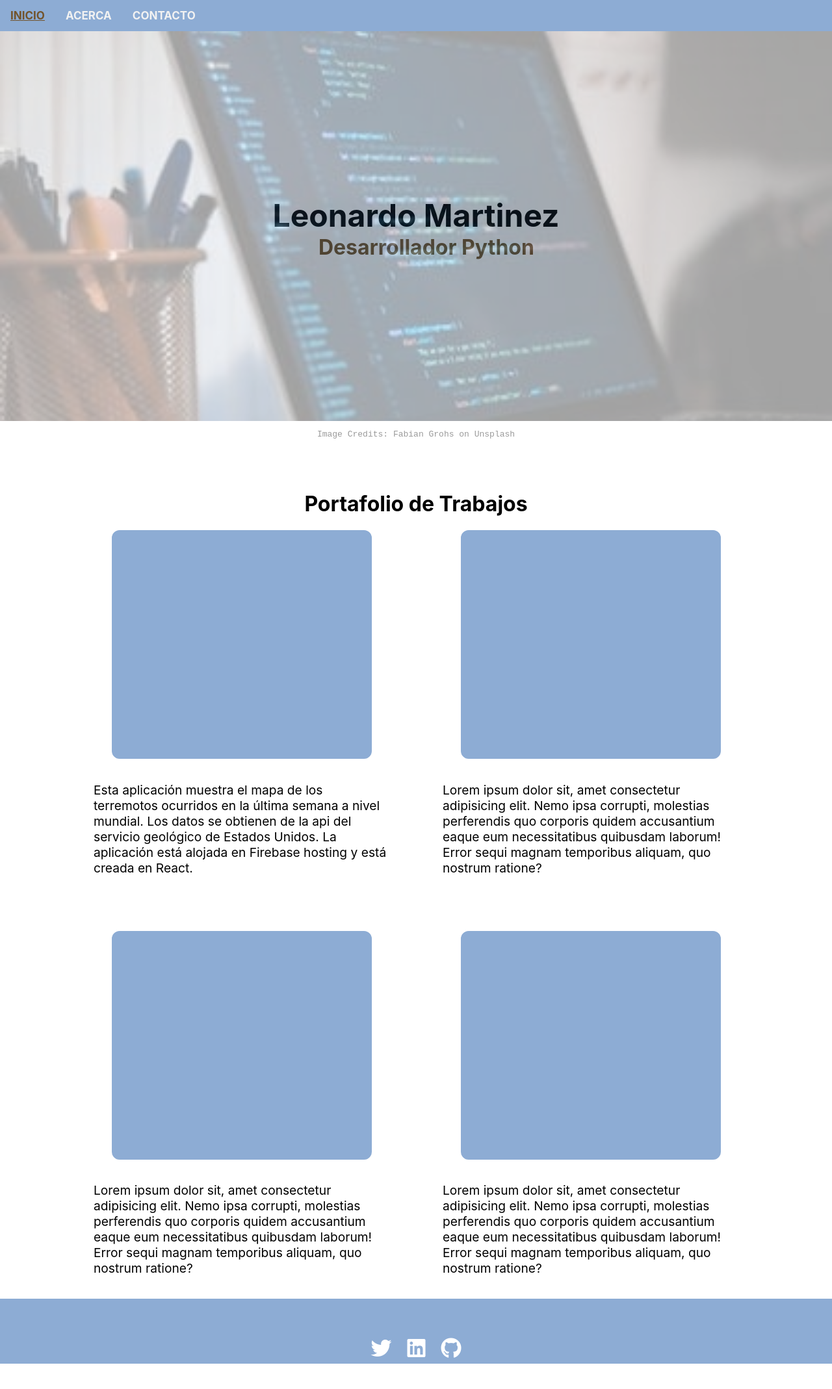
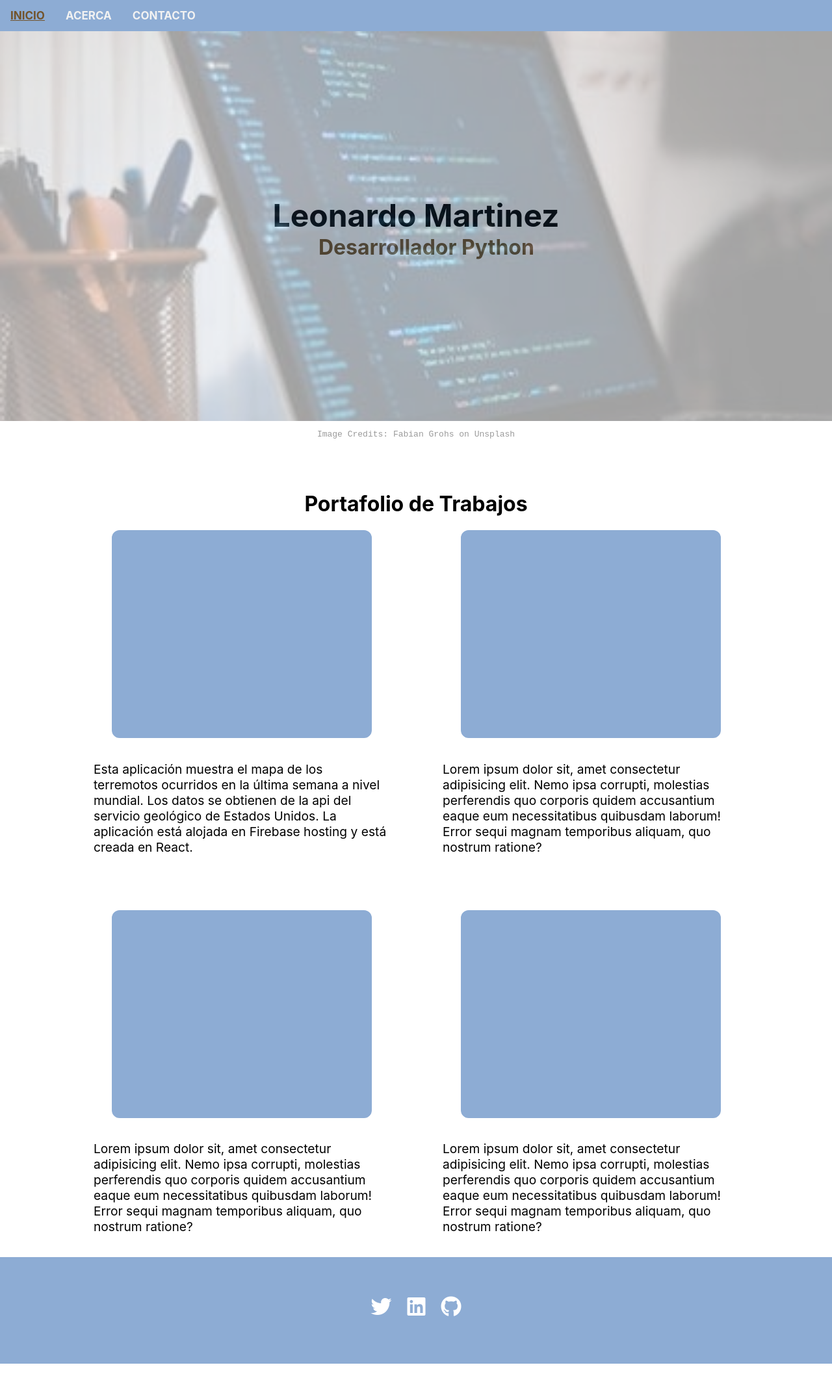
Before and after one commit to leomartinez2020/portafolio-web, a React (Create React App) app: page / in a window 1280 px wide. Shown: the whole page at 65% size. After the commit the page ends 2099 px from the top, so only its background shows below. Built offline with nearby package versions, Linux system fonts and the light colour scheme.

Commit message:
Mejorar el header, footer y el menu desplegable
- Cambiar favicon
- Corregir altura del footer
- Corregir altura de snippet

```diff
--- a/public/index.html
+++ b/public/index.html
@@ -1,8 +1,8 @@
 <!DOCTYPE html>
-<html lang="en">
+<html lang="es">
   <head>
     <meta charset="utf-8" />
-    <link rel="shortcut icon" href="%PUBLIC_URL%/favicon.ico" />
+    <link rel="shortcut icon" href="%PUBLIC_URL%/favicon.png" />
     <meta
       name="viewport"
       content="width=device-width, initial-scale=1, shrink-to-fit=no"
@@ -24,7 +24,7 @@
     -->
     <link rel="stylesheet" href="https://use.fontawesome.com/releases/v5.8.1/css/all.css" integrity="sha384-50oBUHEmvpQ+1lW4y57PTFmhCaXp0ML5d60M1M7uH2+nqUivzIebhndOJK28anvf" crossorigin="anonymous">
     <link href="https://fonts.googleapis.com/css?family=Open+Sans:400,700" rel="stylesheet">
-    <title>React App</title>
+    <title>Portafolio Web</title>
   </head>
   <body>
     <noscript>You need to enable JavaScript to run this app.</noscript>
--- a/src/components/Footer.css
+++ b/src/components/Footer.css
@@ -1,7 +1,7 @@
 /* Footer */
 footer {
   background: #8DACD4;
-  height: 100px;
+  height: 164px;
   text-align: center;
 }
 
--- a/src/components/Header.js
+++ b/src/components/Header.js
@@ -8,9 +8,9 @@ const Header = () => {
   return (
     <React.Fragment>
       <div className={topnavState ? 'topnav' : 'topnav responsive'} id="myTopnav">
-        <NavLink to="/" className="active">Inicio</NavLink>
-        <NavLink to="acerca.html">Acerca</NavLink>
-        <NavLink to="contacto.html">Contacto</NavLink>
+        <NavLink exact to="/" activeClassName="active">Inicio</NavLink>
+        <NavLink to="/acerca" activeClassName="active">Acerca</NavLink>
+        <NavLink to="/contacto" activeClassName="active">Contacto</NavLink>
         <a href={"javascript:void(0)"}
           className="icon" onClick={() => respTopnav(!topnavState)}>
           <i className="fa fa-bars"></i>
--- a/src/components/Presentacion.css
+++ b/src/components/Presentacion.css
@@ -122,5 +122,5 @@ span#developer::before {
   border-radius: 12px;
   margin: auto;
   max-width: 400px;
-  height: 44vh;;
+  height: 320px;
 }
```
Also changed, not shown: public/favicon.png (added), 1 other file (tests, documents, lock files or other folders).
